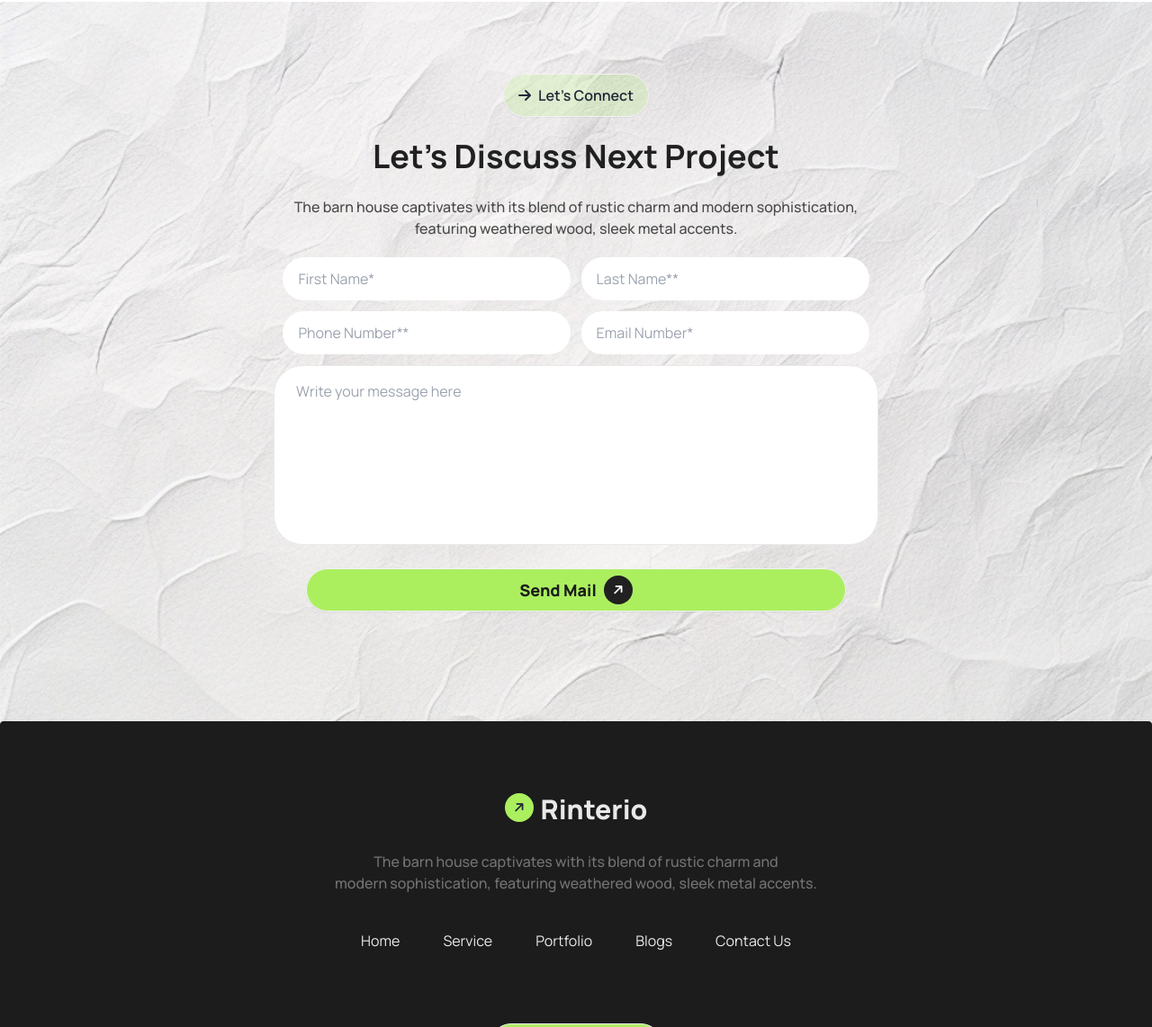
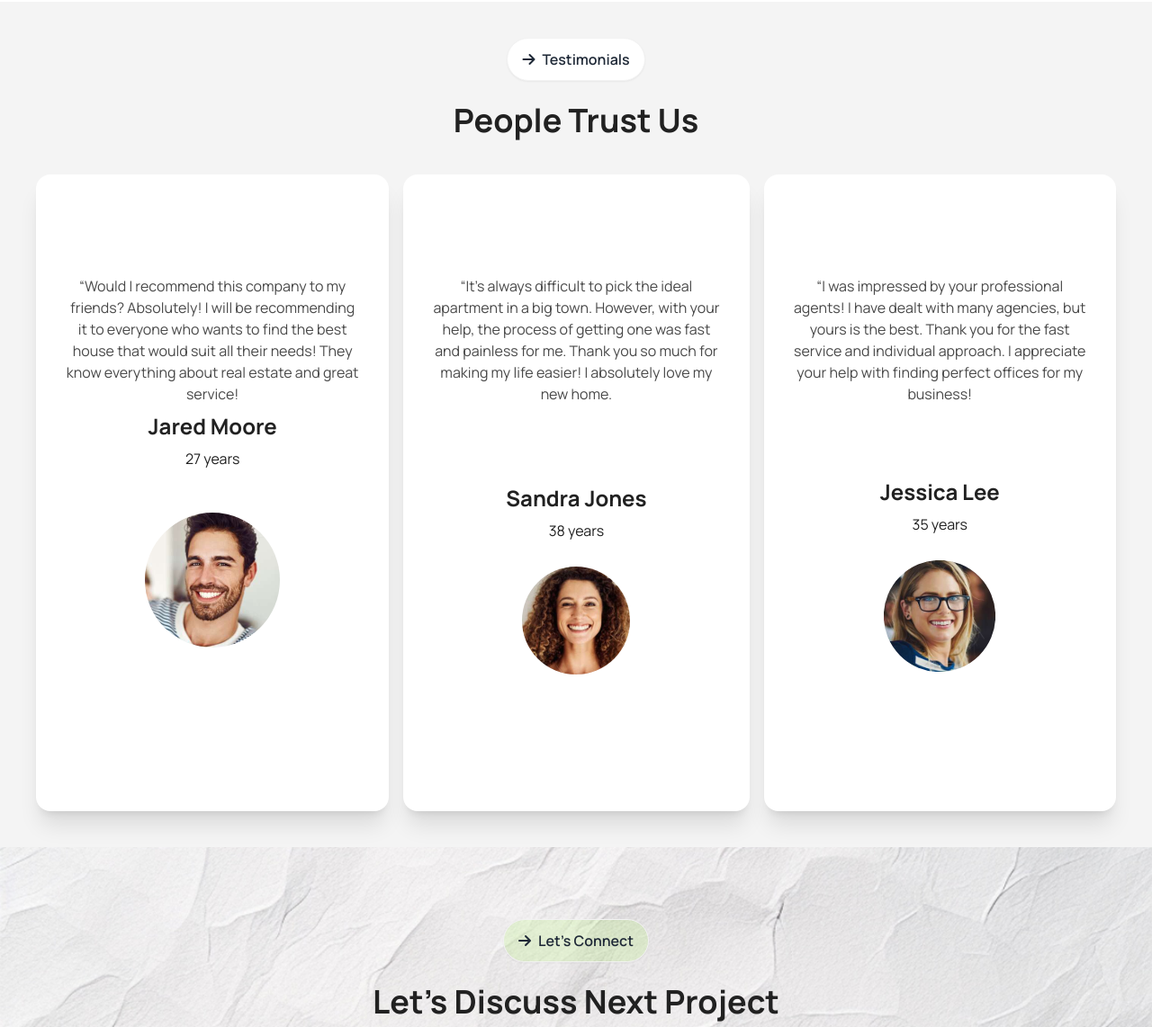
Before and after one commit to Eittymoni/Assignment-3, a plain HTML site: page index.html in a window 1280 px wide. Shown: the part 3121-4263 px from the top of the page at 90% size. Drawn offline with nearby package versions, Linux system fonts and the light colour scheme.

Commit message:
testmonal section add

```diff
--- a/index.html
+++ b/index.html
@@ -304,6 +304,76 @@ modern sophistication, featuring weathered wood, sleek metal accents.
 </div>
 
     </Section>
+<!--  testimonials section -->
+<section class="bg-bg-color">
+  <div class=" container mx-auto py-10 px-10">
+
+    <div class="text-center">
+      <button class="btn rounded-[24px] bg-white text-base ">  <i class="fa-solid fa-arrow-right"></i> Testimonials </button>
+      <h1 class=" text-gray-6 text-4xl font-bold pt-6">People Trust Us</h1>
+
+  </div>
+  <!-- card -->
+ <div class=" mt-10 flex lg:flex-row flex-col  gap-4 ">
+  <div class="card bg-white shadow-xl  ">
+
+    <div class="card-body items-center text-center">
+
+      <p class=" text-gray-5  pt-20 lg:text-base">“Would I recommend this company to my friends? Absolutely! I will be recommending it to everyone who wants to find the best house that would suit all their needs! They know everything about real estate and great service!</p>
+      <h2 class=" text-gray-6 lg:text-2xl font-bold">Jared Moore</h2>
+      <h2 class=" text-gray-6 lg:text-base ">27 years</h2>
+      <div class=" pt-10">
+        <img
+class="mask mask-circle h-[50%] "
+src="./assets/pic1.jpg"  />
+
+      </div>
+
+    </div>
+</div>
+
+  <div class="card bg-white  shadow-xl">
+
+    <div class="card-body items-center text-center">
+
+      <p class=" text-gray-5  pt-20 text-base">“It’s always difficult to pick the ideal apartment in a big town. However, with your help, the process of getting one was fast and painless for me. Thank you so much for making my life easier! I absolutely love my new home.</p>
+      <h2 class=" text-gray-6 text-2xl font-bold">Sandra Jones</h2>
+      <h2 class=" text-gray-6 text-base ">38 years</h2>
+      <div class="px-10 pt-5">
+        <img
+class="mask mask-circle h-[50%] "
+src="./assets/pic2.jpg"  />
+
+      </div>
+
+    </div>
+  </div>
+
+  <div class="card bg-white  shadow-xl ">
+
+    <div class="card-body items-center text-center">
+
+      <p class=" text-gray-5  pt-20 text-base">“I was impressed by your professional agents! I have dealt with many agencies, but yours is the best. Thank you for the fast service and individual approach. I appreciate your help with finding perfect offices for my business!</p>
+      <h2 class=" text-gray-6 text-2xl font-bold">Jessica Lee</h2>
+      <h2 class=" text-gray-6 text-base ">35 years</h2>
+      <div class="px-10 pt-5">
+        <img
+class="mask mask-circle h-[50%] "
+src="./assets/pic3.jpg"  />
+
+      </div>
+
+    </div>
+  </div>
+ </div>
+
+
+
+</section>
+
+
+
+
 <!-- form section -->
 <section  class=" h-[800px] bg-form-bg bg-no-repeat bg-center bg-cover">
 <div class=" container mx-auto">
```
Also changed, not shown: assets/pic1.jpg (added), assets/pic2.jpg (added), assets/pic3.jpg (added), assets/pic4.jpg (added), assets/pic5.jpg (added), assets/pic6.jpg (added), assets/pic7.jpg (added), assets/pic8.jpg (added), 1 other file.
